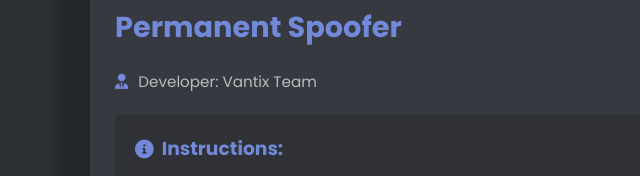
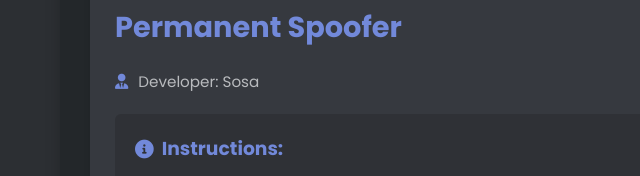
Before and after one commit to 1336Sosa/vantixlol, a plain HTML site: page index.html in a window 1280 px wide. Shown: the part 335-511 px from the top of the page, 0-640 px from the left. Drawn offline with Linux system fonts and the light colour scheme.

Commit message:
Update index.html

```diff
--- a/index.html
+++ b/index.html
@@ -33,7 +33,7 @@
                         <h2>Permanent Spoofer</h2>
                         <div class="developer">
                             <i class="fas fa-user-tie"></i>
-                            <span>Developer: Vantix Team</span>
+                            <span>Developer: Sosa</span>
                         </div>
                         <div class="instructions">
                             <h3><i class="fas fa-info-circle"></i> Instructions:</h3>
@@ -56,7 +56,7 @@
                         <h2>Temporary Spoofer</h2>
                         <div class="developer">
                             <i class="fas fa-user-tie"></i>
-                            <span>Developer: Vantix Team</span>
+                            <span>Developer: Sosa</span>
                         </div>
                         <div class="instructions">
                             <h3><i class="fas fa-info-circle"></i> Instructions:</h3>
@@ -79,7 +79,7 @@
                         <h2>Fortnite Private</h2>
                         <div class="developer">
                             <i class="fas fa-user-tie"></i>
-                            <span>Developer: Vantix Team</span>
+                            <span>Developer: Sosa</span>
                         </div>
                         <div class="instructions">
                             <h3><i class="fas fa-info-circle"></i> Instructions:</h3>
```
